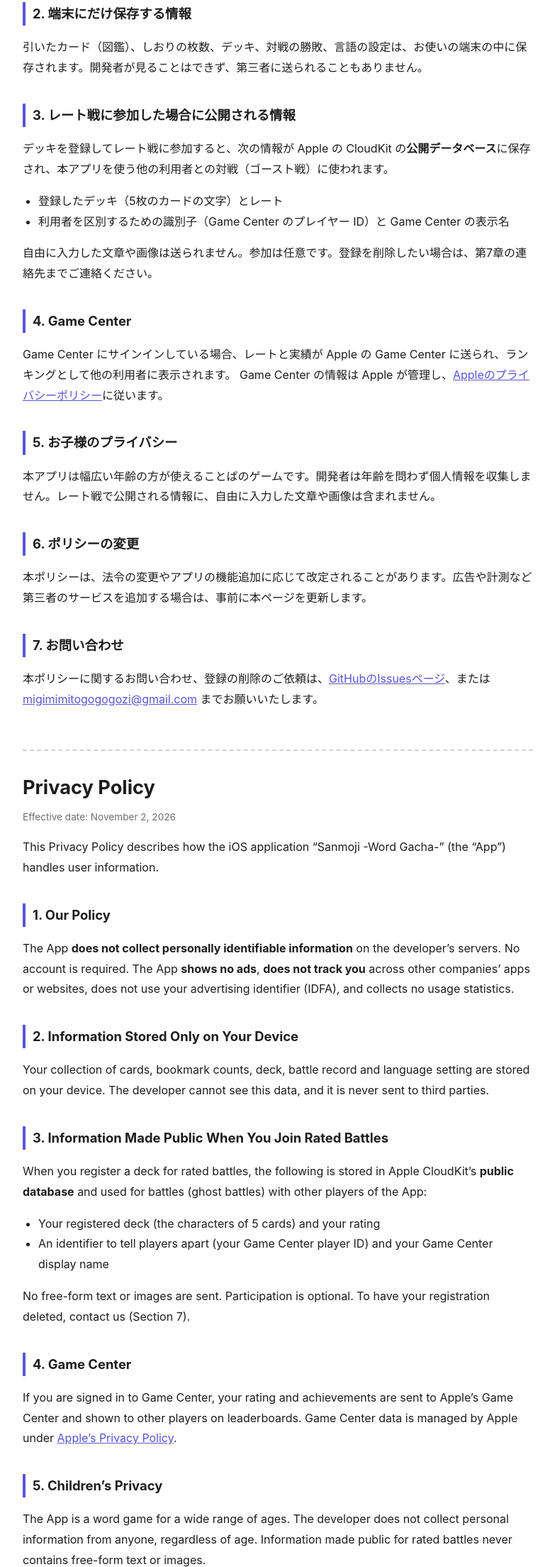
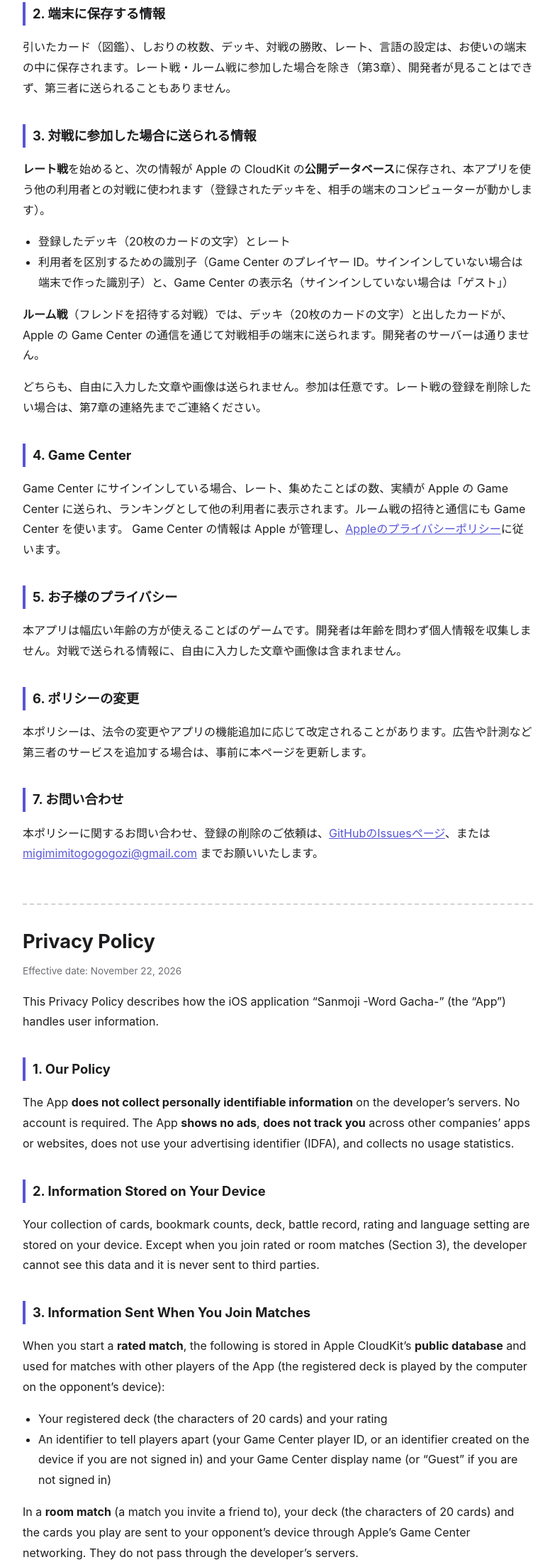
Before and after one commit to non-migi/sanmoji-legal, a plain HTML site: page privacy/index.html in a window 1280 px wide. Shown: the part 465-2673 px from the top of the page at 71% size, without its empty margins (248-1031 px from the left). Drawn offline with Linux system fonts and the light colour scheme.

Commit message:
もじ陣取り・レート戦・ルーム戦に合わせて文面を直す（デッキ 20枚、ルーム戦で送る情報、FAQ）
Co-Authored-By: Claude Fable 5.2 <noreply@anthropic.com>
Claude-Session: https://claude.ai/code/session_01TYv7ooiGLq6SwqStk8gqwH

```diff
--- a/privacy/index.html
+++ b/privacy/index.html
@@ -19,30 +19,31 @@
 <main>
 <section class="lang" lang="ja">
 <h1>プライバシーポリシー</h1>
-<p class="updated">施行日: 2026年11月2日</p>
+<p class="updated">施行日: 2026年11月22日</p>
 <p>本プライバシーポリシーは、iOSアプリ「さんもじ -ことば集めガチャ-」（以下「本アプリ」）における利用者情報の取り扱いについて定めるものです。</p>
 
 <h2>1. 基本方針</h2>
 <p>本アプリは、開発者のサーバーで<strong>個人を特定できる情報を収集しません</strong>。アカウント登録は不要です。
 本アプリには<strong>広告は表示されず</strong>、他社のアプリやウェブサイトをまたいだ<strong>トラッキングは行わず</strong>、広告識別子（IDFA）も利用しません。利用状況の計測も行いません。</p>
 
-<h2>2. 端末にだけ保存する情報</h2>
-<p>引いたカード（図鑑）、しおりの枚数、デッキ、対戦の勝敗、言語の設定は、お使いの端末の中に保存されます。開発者が見ることはできず、第三者に送られることもありません。</p>
+<h2>2. 端末に保存する情報</h2>
+<p>引いたカード（図鑑）、しおりの枚数、デッキ、対戦の勝敗、レート、言語の設定は、お使いの端末の中に保存されます。レート戦・ルーム戦に参加した場合を除き（第3章）、開発者が見ることはできず、第三者に送られることもありません。</p>
 
-<h2>3. レート戦に参加した場合に公開される情報</h2>
-<p>デッキを登録してレート戦に参加すると、次の情報が Apple の CloudKit の<strong>公開データベース</strong>に保存され、本アプリを使う他の利用者との対戦（ゴースト戦）に使われます。</p>
+<h2>3. 対戦に参加した場合に送られる情報</h2>
+<p><strong>レート戦</strong>を始めると、次の情報が Apple の CloudKit の<strong>公開データベース</strong>に保存され、本アプリを使う他の利用者との対戦に使われます（登録されたデッキを、相手の端末のコンピューターが動かします）。</p>
 <ul>
-  <li>登録したデッキ（5枚のカードの文字）とレート</li>
-  <li>利用者を区別するための識別子（Game Center のプレイヤー ID）と Game Center の表示名</li>
+  <li>登録したデッキ（20枚のカードの文字）とレート</li>
+  <li>利用者を区別するための識別子（Game Center のプレイヤー ID。サインインしていない場合は端末で作った識別子）と、Game Center の表示名（サインインしていない場合は「ゲスト」）</li>
 </ul>
-<p>自由に入力した文章や画像は送られません。参加は任意です。登録を削除したい場合は、第7章の連絡先までご連絡ください。</p>
+<p><strong>ルーム戦</strong>（フレンドを招待する対戦）では、デッキ（20枚のカードの文字）と出したカードが、Apple の Game Center の通信を通じて対戦相手の端末に送られます。開発者のサーバーは通りません。</p>
+<p>どちらも、自由に入力した文章や画像は送られません。参加は任意です。レート戦の登録を削除したい場合は、第7章の連絡先までご連絡ください。</p>
 
 <h2>4. Game Center</h2>
-<p>Game Center にサインインしている場合、レートと実績が Apple の Game Center に送られ、ランキングとして他の利用者に表示されます。
+<p>Game Center にサインインしている場合、レート、集めたことばの数、実績が Apple の Game Center に送られ、ランキングとして他の利用者に表示されます。ルーム戦の招待と通信にも Game Center を使います。
 Game Center の情報は Apple が管理し、<a href="https://www.apple.com/legal/privacy/" target="_blank" rel="noopener">Appleのプライバシーポリシー</a>に従います。</p>
 
 <h2>5. お子様のプライバシー</h2>
-<p>本アプリは幅広い年齢の方が使えることばのゲームです。開発者は年齢を問わず個人情報を収集しません。レート戦で公開される情報に、自由に入力した文章や画像は含まれません。</p>
+<p>本アプリは幅広い年齢の方が使えることばのゲームです。開発者は年齢を問わず個人情報を収集しません。対戦で送られる情報に、自由に入力した文章や画像は含まれません。</p>
 
 <h2>6. ポリシーの変更</h2>
 <p>本ポリシーは、法令の変更やアプリの機能追加に応じて改定されることがあります。広告や計測など第三者のサービスを追加する場合は、事前に本ページを更新します。</p>
@@ -55,30 +56,31 @@ Game Center の情報は Apple が管理し、<a href="https://www.apple.com/leg
 
 <section class="lang" lang="en">
 <h1>Privacy Policy</h1>
-<p class="updated">Effective date: November 2, 2026</p>
+<p class="updated">Effective date: November 22, 2026</p>
 <p>This Privacy Policy describes how the iOS application “Sanmoji -Word Gacha-” (the “App”) handles user information.</p>
 
 <h2>1. Our Policy</h2>
 <p>The App <strong>does not collect personally identifiable information</strong> on the developer’s servers. No account is required.
 The App <strong>shows no ads</strong>, <strong>does not track you</strong> across other companies’ apps or websites, does not use your advertising identifier (IDFA), and collects no usage statistics.</p>
 
-<h2>2. Information Stored Only on Your Device</h2>
-<p>Your collection of cards, bookmark counts, deck, battle record and language setting are stored on your device. The developer cannot see this data, and it is never sent to third parties.</p>
+<h2>2. Information Stored on Your Device</h2>
+<p>Your collection of cards, bookmark counts, deck, battle record, rating and language setting are stored on your device. Except when you join rated or room matches (Section 3), the developer cannot see this data and it is never sent to third parties.</p>
 
-<h2>3. Information Made Public When You Join Rated Battles</h2>
-<p>When you register a deck for rated battles, the following is stored in Apple CloudKit’s <strong>public database</strong> and used for battles (ghost battles) with other players of the App:</p>
+<h2>3. Information Sent When You Join Matches</h2>
+<p>When you start a <strong>rated match</strong>, the following is stored in Apple CloudKit’s <strong>public database</strong> and used for matches with other players of the App (the registered deck is played by the computer on the opponent’s device):</p>
 <ul>
-  <li>Your registered deck (the characters of 5 cards) and your rating</li>
-  <li>An identifier to tell players apart (your Game Center player ID) and your Game Center display name</li>
+  <li>Your registered deck (the characters of 20 cards) and your rating</li>
+  <li>An identifier to tell players apart (your Game Center player ID, or an identifier created on the device if you are not signed in) and your Game Center display name (or “Guest” if you are not signed in)</li>
 </ul>
-<p>No free-form text or images are sent. Participation is optional. To have your registration deleted, contact us (Section 7).</p>
+<p>In a <strong>room match</strong> (a match you invite a friend to), your deck (the characters of 20 cards) and the cards you play are sent to your opponent’s device through Apple’s Game Center networking. They do not pass through the developer’s servers.</p>
+<p>In both cases no free-form text or images are sent. Participation is optional. To have your rated-match registration deleted, contact us (Section 7).</p>
 
 <h2>4. Game Center</h2>
-<p>If you are signed in to Game Center, your rating and achievements are sent to Apple’s Game Center and shown to other players on leaderboards.
+<p>If you are signed in to Game Center, your rating, the number of words you have collected and your achievements are sent to Apple’s Game Center and shown to other players on leaderboards. Game Center is also used for room-match invitations and networking.
 Game Center data is managed by Apple under <a href="https://www.apple.com/legal/privacy/" target="_blank" rel="noopener">Apple’s Privacy Policy</a>.</p>
 
 <h2>5. Children’s Privacy</h2>
-<p>The App is a word game for a wide range of ages. The developer does not collect personal information from anyone, regardless of age. Information made public for rated battles never contains free-form text or images.</p>
+<p>The App is a word game for a wide range of ages. The developer does not collect personal information from anyone, regardless of age. Information sent for matches never contains free-form text or images.</p>
 
 <h2>6. Changes to This Policy</h2>
 <p>This policy may be updated when laws change or features are added. If third-party services such as ads or analytics are added, this page will be updated beforehand.</p>
```
Also changed, not shown: index.html (+12 -4 lines), 1 other file.
